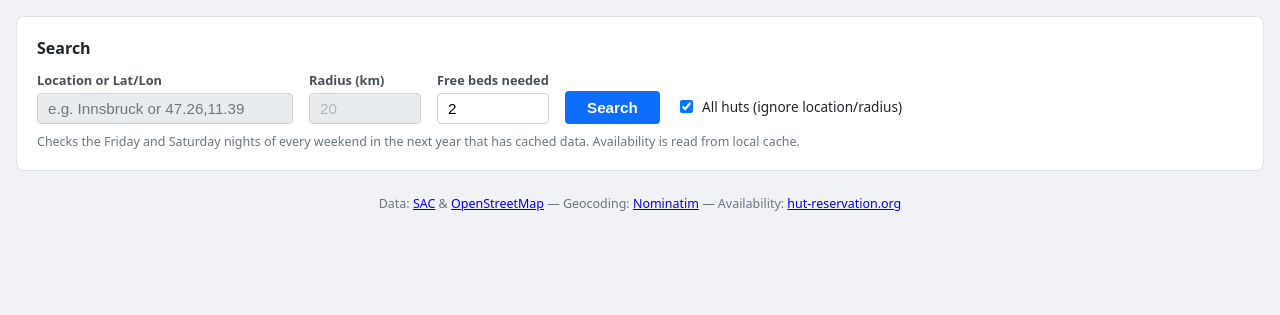
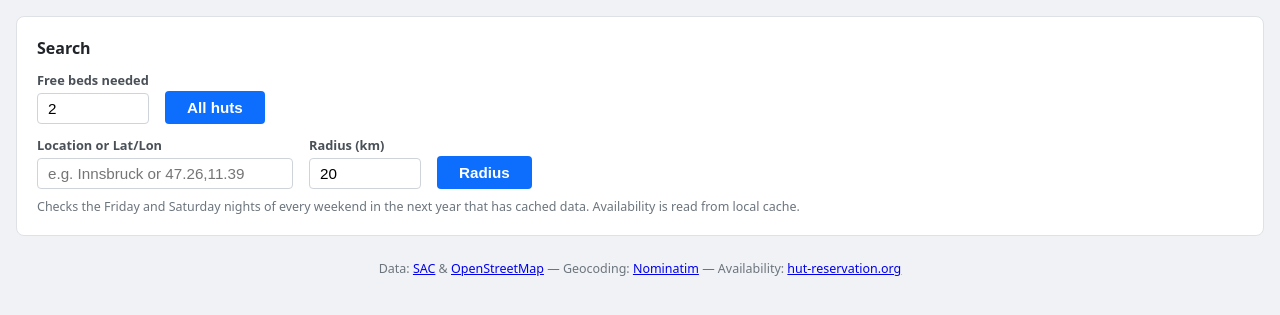
Before and after one commit to severin-kacianka/alpine_hut, a PHP site: page /free_weekends.php in a window 1280 px wide. Shown: the part 131-446 px from the top of the page. Run offline with PHP 8.4, Linux system fonts and the light colour scheme.

Commit message:
restructured search

```diff
--- a/free_weekends.php
+++ b/free_weekends.php
@@ -209,7 +209,7 @@ function upcoming_fridays(): array {
 // Input
 // ---------------------------------------------------------------------------
 
-// Unticked checkboxes are not sent, so "all_huts" defaults to on only before the first search
+// Only the "All huts" submit button sends "all_huts"; before the first search all huts are shown
 $submitted      = isset($_GET['submitted']);
 $all_huts       = !$submitted || isset($_GET['all_huts']);
 $location_input = isset($_GET['location']) ? trim($_GET['location']) : '';
@@ -229,7 +229,7 @@ if ($submitted) {
         if ($all_huts) {
             $huts = load_huts(null, 0.0)['res'];
         } elseif ($location_input === '') {
-            $error = 'Enter a location or tick "All huts".';
+            $error = 'Enter a location or click "All huts".';
         } elseif ($radius_km < 1 || $radius_km > 500) {
             $error = 'Radius must be between 1 and 500 km.';
         } else {
@@ -569,9 +569,6 @@ render_page_head(
     .unserviced   { font-size: .68rem; font-weight: 400; color: #6c757d; }
     .stale        { color: var(--yellow); font-weight: 600; }
 
-    .checkbox-row { display: flex; align-items: center; gap: .4rem; font-size: .85rem; padding-bottom: 8px; }
-    input.inactive { background: #e9ecef; color: #adb5bd; }
-
     .weekend-title { font-size: 1.15rem; margin: 1.25rem 0 .2rem; }
     .section-title { font-size: 1rem; margin: 1.1rem 0 .2rem; }
     .section-count { font-weight: 400; color: #6c757d; }
@@ -601,30 +598,35 @@ render_page_head(
 // Form
 // ---------------------------------------------------------------------------
 
-// Greyed out via a class, not "disabled": disabled inputs fire no focus event for useLocation()
-$inactive = $all_huts ? ' class="inactive"' : '';
 echo '<div class="search-form">';
 echo '<h2>Search</h2>';
-echo '<form method="get" action="">';
+echo '<form method="get" action="" id="search-form">';
 echo '<input type="hidden" name="submitted" value="1">';
+
+// Row 1: group size + all huts
 echo '<div class="form-row">';
-echo '<div class="form-group">';
-echo '<label for="location">Location or Lat/Lon</label>';
-echo '<input type="text" id="location" name="location" value="' . h($location_input) . '" placeholder="e.g. Innsbruck or 47.26,11.39"' . $inactive . ' onfocus="useLocation()">';
-echo '</div>';
-echo '<div class="form-group">';
-echo '<label for="distance">Radius (km)</label>';
-echo '<input type="number" id="distance" name="distance" min="1" max="500" step="1" value="' . h((string)(int)$radius_km) . '"' . $inactive . ' onfocus="useLocation()">';
-echo '</div>';
 echo '<div class="form-group">';
 echo '<label for="people">Free beds needed</label>';
 echo '<input type="number" id="people" name="people" min="1" step="1" value="' . h((string)$people) . '">';
 echo '</div>';
 echo '<div class="form-group">';
-echo '<button type="submit">Search</button>';
+echo '<button type="submit" name="all_huts" value="1" title="Ignore location/radius and list all huts">All huts</button>';
 echo '</div>';
-echo '<label class="checkbox-row"><input type="checkbox" id="all_huts" name="all_huts" value="1"'
-   . ($all_huts ? ' checked' : '') . ' onchange="toggleLocation()"> All huts (ignore location/radius)</label>';
+echo '</div>';
+
+// Row 2: location + radius search
+echo '<div class="form-row" style="margin-top:.75rem">';
+echo '<div class="form-group">';
+echo '<label for="location">Location or Lat/Lon</label>';
+echo '<input type="text" id="location" name="location" value="' . h($location_input) . '" placeholder="e.g. Innsbruck or 47.26,11.39">';
+echo '</div>';
+echo '<div class="form-group">';
+echo '<label for="distance">Radius (km)</label>';
+echo '<input type="number" id="distance" name="distance" min="1" max="500" step="1" value="' . h((string)(int)$radius_km) . '">';
+echo '</div>';
+echo '<div class="form-group">';
+echo '<button type="submit" id="radius-btn" title="Search huts within the radius around the location">Radius</button>';
+echo '</div>';
 echo '</div>';
 echo '<p class="hint">Checks the Friday and Saturday nights of every weekend in the next year that has cached data. '
    . 'Availability is read from local cache.</p>';
@@ -690,17 +692,13 @@ if ($error !== null) {
 ?>
 
 <script>
-function toggleLocation() {
-    var all = document.getElementById('all_huts').checked;
-    document.getElementById('location').classList.toggle('inactive', all);
-    document.getElementById('distance').classList.toggle('inactive', all);
-}
-
-// Clicking into Location or Radius switches from "All huts" to a location search
-function useLocation() {
-    document.getElementById('all_huts').checked = false;
-    toggleLocation();
-}
+/*  Enter in Location/Radius runs the radius search (the default button would be "All huts", first in the form)  */
+document.getElementById("search-form").addEventListener("keydown", (e) => {
+    if (e.key === "Enter" && (e.target.id === "location" || e.target.id === "distance")) {
+        e.preventDefault();
+        document.getElementById("radius-btn").click();
+    }
+});
 
 /*  sort the clicked table by this column: first click uses data-first, then toggles; unknown values always last  */
 function sortTable(th) {
```
